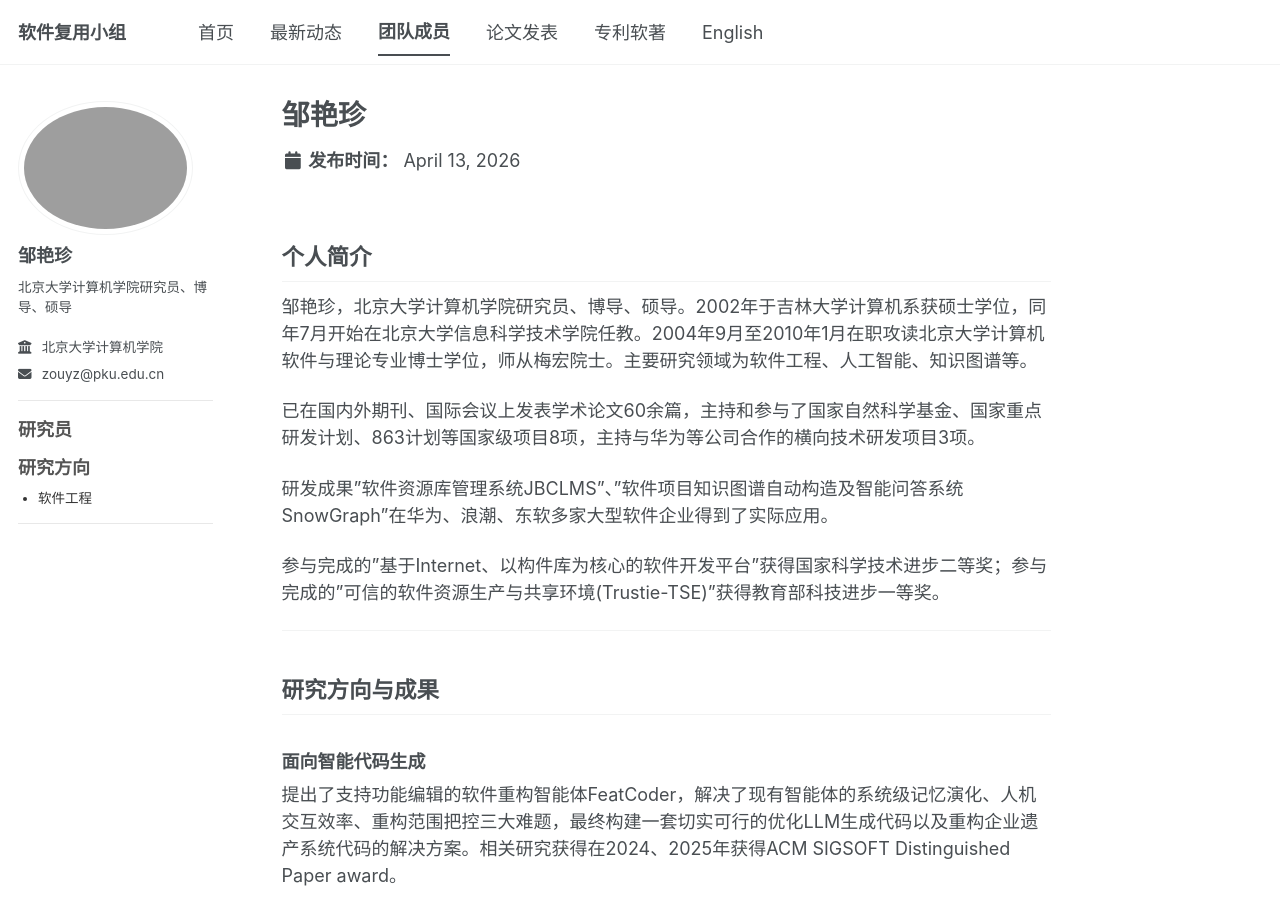
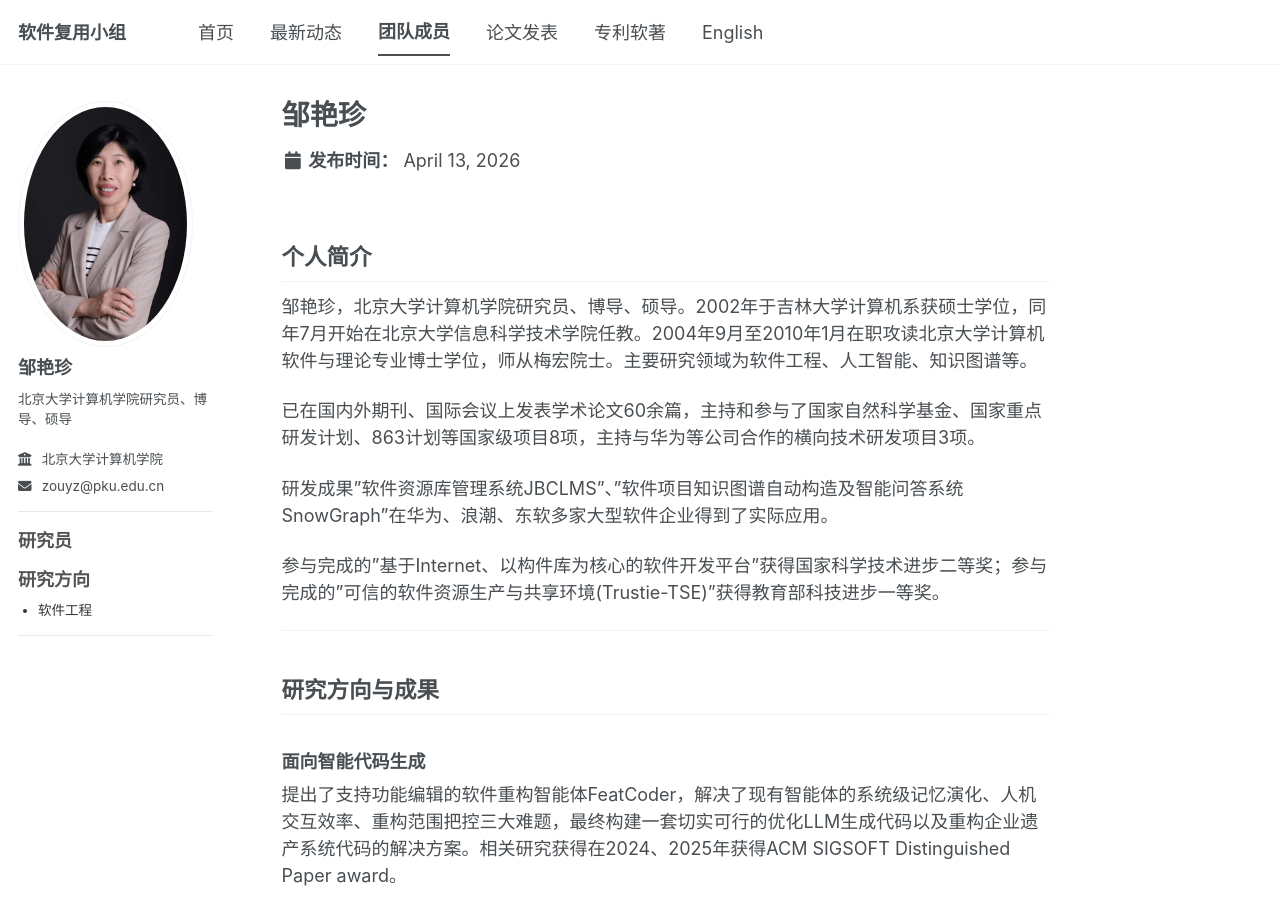
Before and after one commit to a496263365/group, a Jekyll site: the page built from _people/Zou-Yanzhen.md, in a window 1280 px wide and 900 px high. Built offline with Jekyll 4.4.1, drawn with Linux system fonts in a browser that asks for light colours; a script bundle is joined from its source files by our own code; library files that are not in the unit come from our copies.

Commit message:
自动发布 2026-04-14 04:31:08

```diff
--- a/_data/authors.yml
+++ b/_data/authors.yml
@@ -34,8 +34,8 @@ Zou Yanzhen:
   identity_type: 研究员
   identity_type_note: ''
   grade: ''
-  avatar_big: zou-yanzhen.png
-  avatar_small: zou-yanzhen.png
+  avatar_big: Zou-Yanzhen.jpg
+  avatar_small: Zou-Yanzhen.jpg
   bio: 北京大学计算机学院研究员、博导、硕导
   employer: 北京大学计算机学院
   email: zouyz@pku.edu.cn
```
Also changed, not shown: _people/Zou-Yanzhen.md (line endings or trailing spaces), avatars/Zou-Yanzhen.jpg (added), 1 other file.
